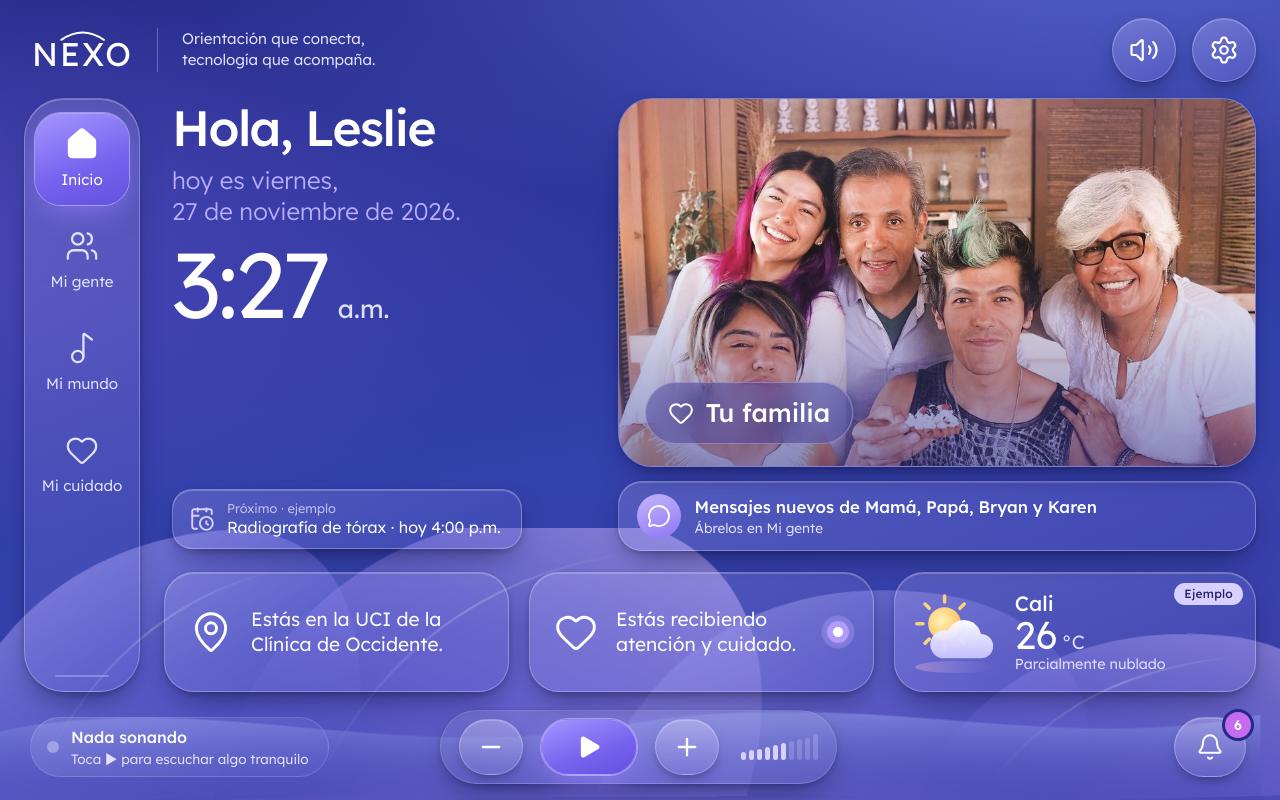
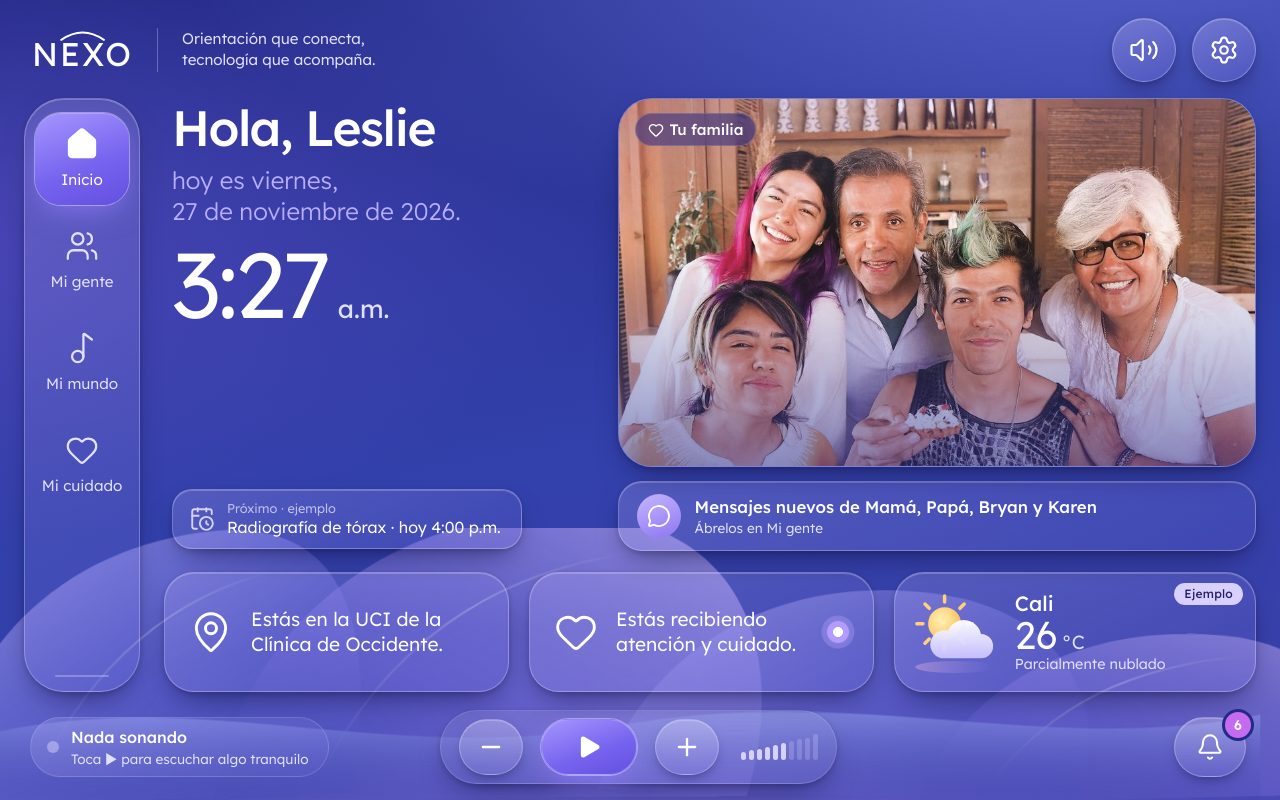
Before and after one commit to isatrujill0/Delirio, a React (Vite) app: page / in a window 1280 px wide. Built offline with nearby package versions, Linux system fonts and the light colour scheme.

Commit message:
Inicio: etiqueta «Tu familia» pequeña en la esquina, sin tapar caras
Co-Authored-By: Claude Opus 5.5 <noreply@anthropic.com>
Claude-Session: https://claude.ai/code/session_01RDtUv3KKQxd6r1rHfaX3CE

```diff
--- a/src/pages/HomePage.tsx
+++ b/src/pages/HomePage.tsx
@@ -76,7 +76,7 @@ function FamilyCard() {
       <article className="family-card" aria-label="Tu familia">
         <MediaImage src={cover} alt="Foto de tu familia" className="family-photo" />
         <span className="family-label">
-          <Heart size={26} strokeWidth={1.8} aria-hidden="true" /> Tu familia
+          <Heart size={16} strokeWidth={2} aria-hidden="true" /> Tu familia
         </span>
       </article>
       {notice && (
--- a/src/styles/pages.css
+++ b/src/styles/pages.css
@@ -133,21 +133,22 @@
   font-size: 0.85rem;
   color: var(--ink-2);
 }
+/* Small tag in the top-left corner, over the background of the photo, never over a face. */
 .family-label {
   position: absolute;
-  left: 26px;
-  bottom: 22px;
+  left: 16px;
+  top: 14px;
   z-index: 2;
   display: inline-flex;
   align-items: center;
-  gap: 12px;
-  padding: 12px 22px;
+  gap: 6px;
+  padding: 5px 12px;
   border-radius: var(--r-pill);
-  background: rgb(60 60 160 / 0.45);
-  -webkit-backdrop-filter: blur(12px);
-  backdrop-filter: blur(12px);
-  border: 1px solid var(--rim);
-  font-size: 1.6rem;
+  background: rgb(40 40 130 / 0.55);
+  -webkit-backdrop-filter: blur(10px);
+  backdrop-filter: blur(10px);
+  border: 1px solid var(--rim-soft);
+  font-size: 0.95rem;
   font-weight: 500;
 }
 .family-photo {
```
Also changed, not shown: 1 other file (tests, documents, lock files or other folders).
